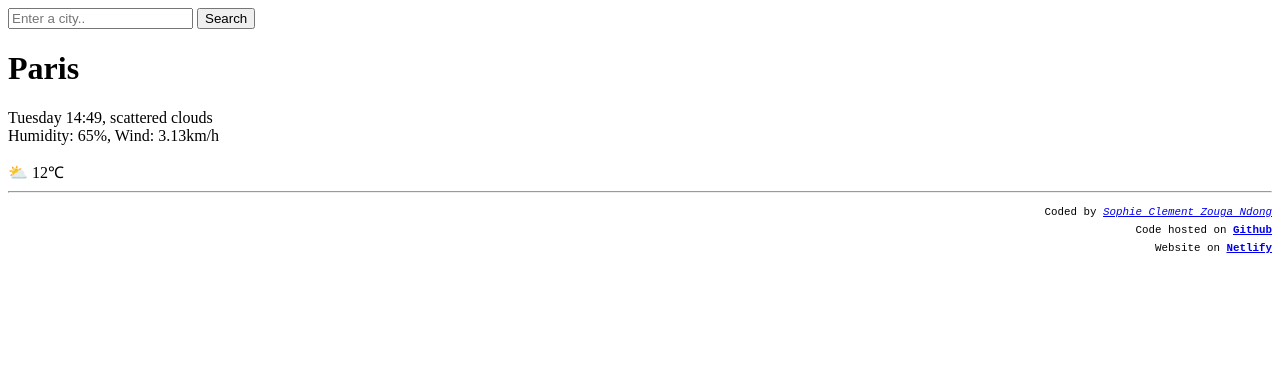
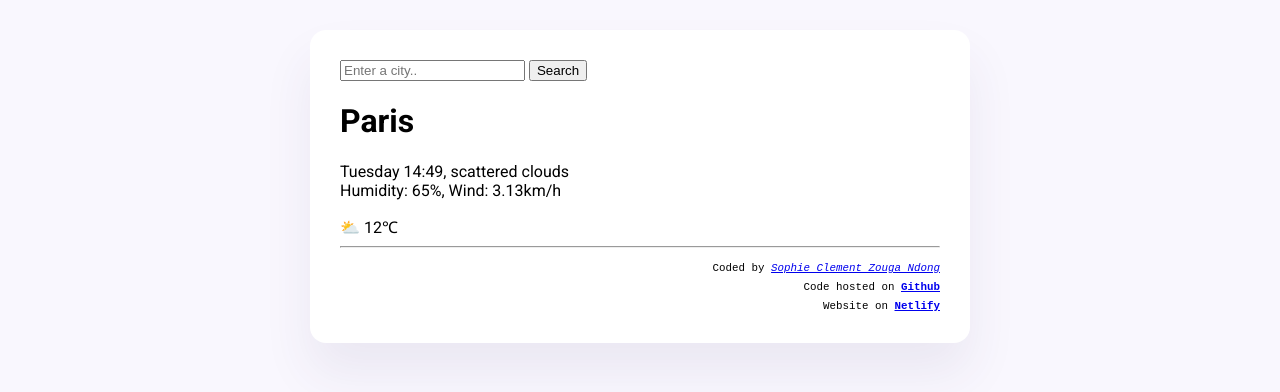
Before and after one commit to szouga/shecodes_weather_app_project, a plain HTML site: page index.html in a window 1280 px wide. Drawn offline with Linux system fonts and the light colour scheme.

Commit message:
styled the main container

```diff
--- a/index.html
+++ b/index.html
@@ -3,9 +3,17 @@
   <head>
     <meta charset="UTF-8" />
     <meta name="viewport" content="width=device-width, initial-scale=1.0" />
+    <link rel="preconnect" href="https://fonts.googleapis.com" />
+    <link rel="preconnect" href="https://fonts.gstatic.com" crossorigin />
+    <link
+      href="https://fonts.googleapis.com/css2?family=Roboto:ital,wght@0,100..900;1,100..900&display=swap"
+      rel="stylesheet"
+    />
+    <link rel="stylesheet" href="src/style.css" />
     <title>Weather App</title>
   </head>
   <body>
+    <div class="weather-app">
       <header>
         <form>
           <input type="search" placeholder="Enter a city.." required />
@@ -55,5 +63,6 @@
           </small>
         </div>
       </footer>
+    </div>
   </body>
 </html>
--- /dev/null
+++ b/src/style.css
@@ -0,0 +1,13 @@
+body {
+  background: #f9f7fe;
+  font-family: "Roboto", sans-serif;
+}
+
+.weather-app {
+  background: white;
+  max-width: 600px;
+  margin: 30px auto;
+  box-shadow: 0 30px 50px rgba(65, 50, 100, 0.08);
+  border-radius: 16px;
+  padding: 30px;
+}
```
Lines whose indentation alone changed are shown as unchanged.
